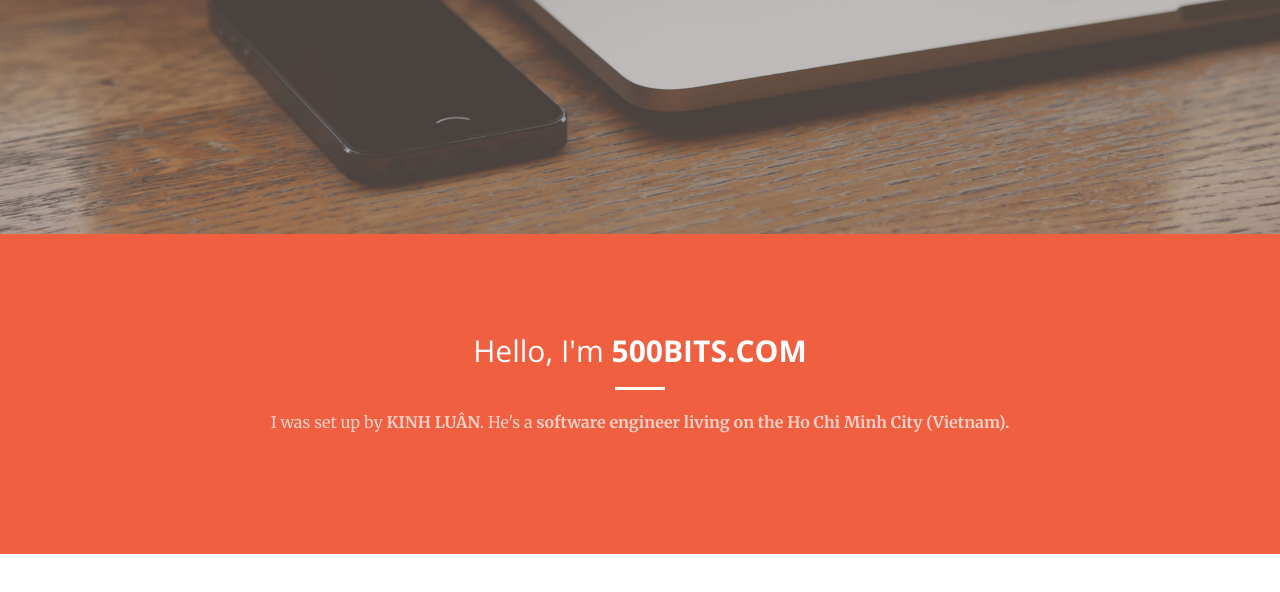
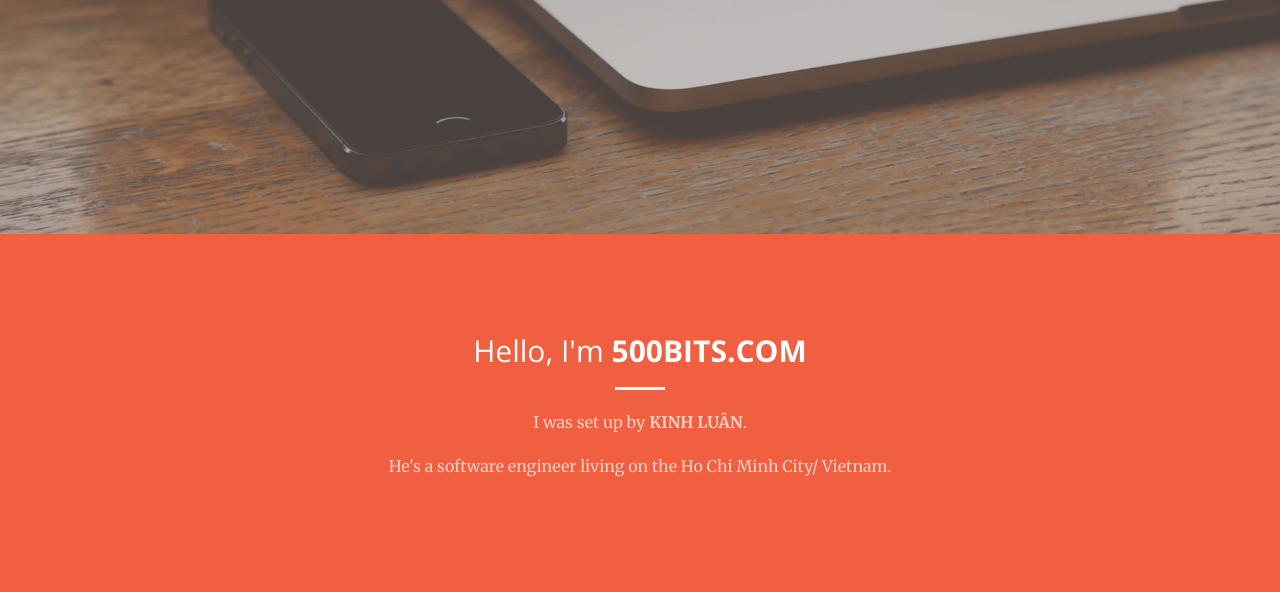
Before and after one commit to kinhluan/site.500bits.com, a plain HTML site: page index.html in a window 1280 px wide. Shown: the part 566-1158 px from the top of the page. Before the commit the page ends 1120 px from the top, so only its background shows below. Drawn offline with nearby package versions, Linux system fonts and the light colour scheme.

Commit message:
Update index.html

```diff
--- a/index.html
+++ b/index.html
@@ -82,7 +82,8 @@
                     <div class="col-lg-8 col-lg-offset-2 text-center">
                         <h2 class="section-heading">Hello, I'm <strong>500BITS.COM</strong></h2>
                         <hr class="light">
-                        <p class="text-faded">I was set up by <strong>KINH LUÂN</strong>. He's a <strong>software engineer</trong> living on the Ho Chi Minh City (Vietnam).</p>
+                        <p class="text-faded">I was set up by <strong>KINH LUÂN</strong>.</p>
+                        <p class="text-faded">He's a software engineer living on the Ho Chi Minh City/ Vietnam.</p>
                     </div>
                 </div>
             </div>
```
